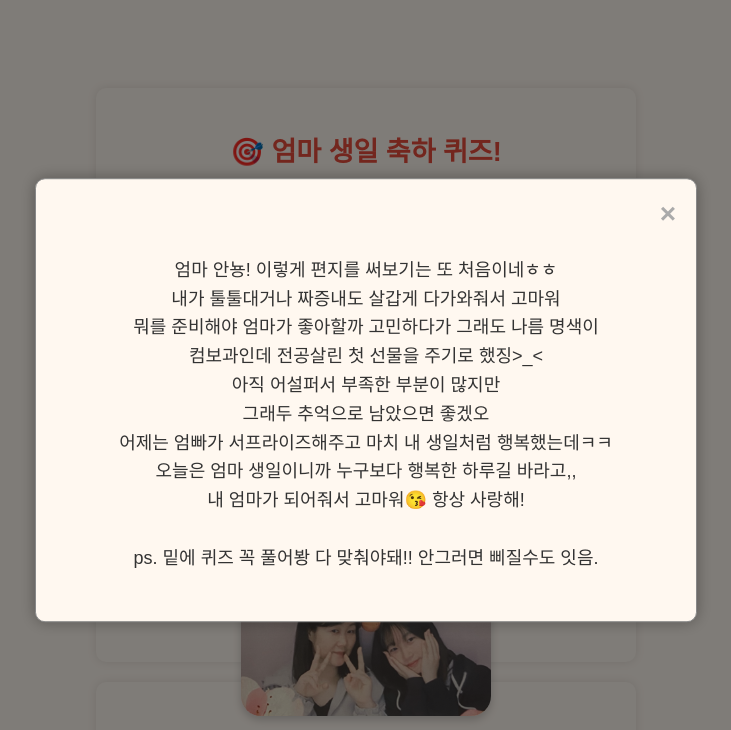
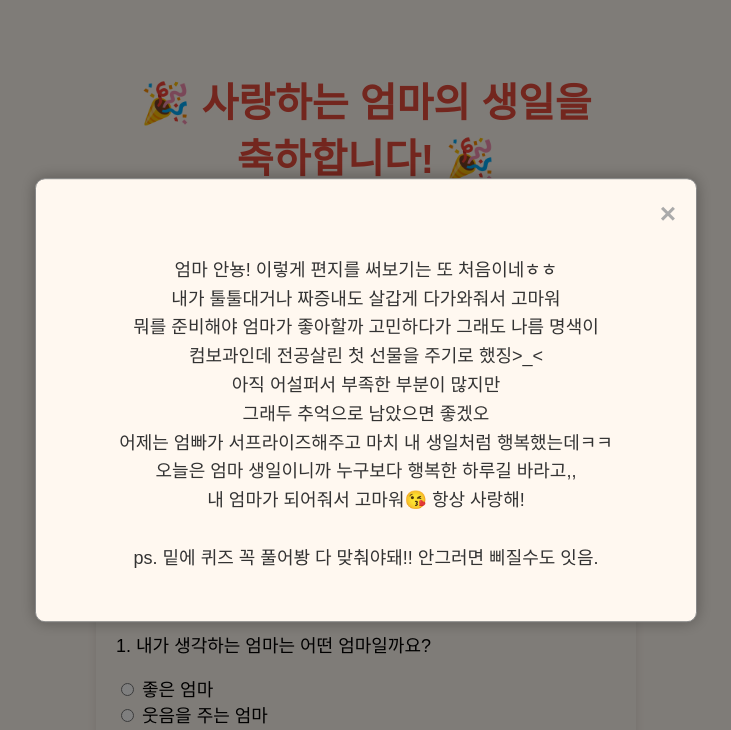
Before and after one commit to yxxn15/mom, a website: page index.html in a window 1280 px wide. Both pictures are taken after a click on the button "💌 편지를 확인해주세용 💌". Shown: the top 730 px of the page, without its empty margins (274-1005 px from the left). Drawn offline with Linux system fonts and the light colour scheme.

Commit message:
폰트 크기 수정

```diff
--- a/index.html
+++ b/index.html
@@ -9,7 +9,7 @@
 <body>
   <div class="container">
   <div class="photo-wrapper" id="photoWrapper">
-      <h1>🎉 사랑하는 엄마의 생일을 축하합니다! 🎉</h1>
+      <h1>🎉 사랑하는 엄마의 생일을<br>축하합니다! 🎉</h1>
     <img src="images/mom_photo.jpg" alt="엄마 사진" class="main-photo">
     <button onclick="openModal()">💌 편지를 확인해주세용 💌</button>
   </div>
--- a/style.css
+++ b/style.css
@@ -10,6 +10,9 @@ body {
   h1 {
     color: #e74c3c;
     margin-bottom: 20px;
+    font-size: clamp(1.5rem, 5vw, 2.5rem);
+    line-height: 1.4;
+    word-break: keep-all;
   }
 
   .main-photo {
@@ -177,11 +180,16 @@ textarea {
   gap: 10px;
   transition: all 0.5s ease;
   text-align: center;
-  width: auto;
+  width: 100%;
   height: 100vh;
 }
 
+
 .photo-wrapper.normal {
-  transform: translate(-50%, 0%) scale(1); /* 상단으로 올림 */
+  position: relative;
+  top: auto;
+  left: auto;
+  transform: none; /* scale(1.4) → scale(1) 해제 */
   height: auto;
+  margin-bottom: 20px;
 }
```
